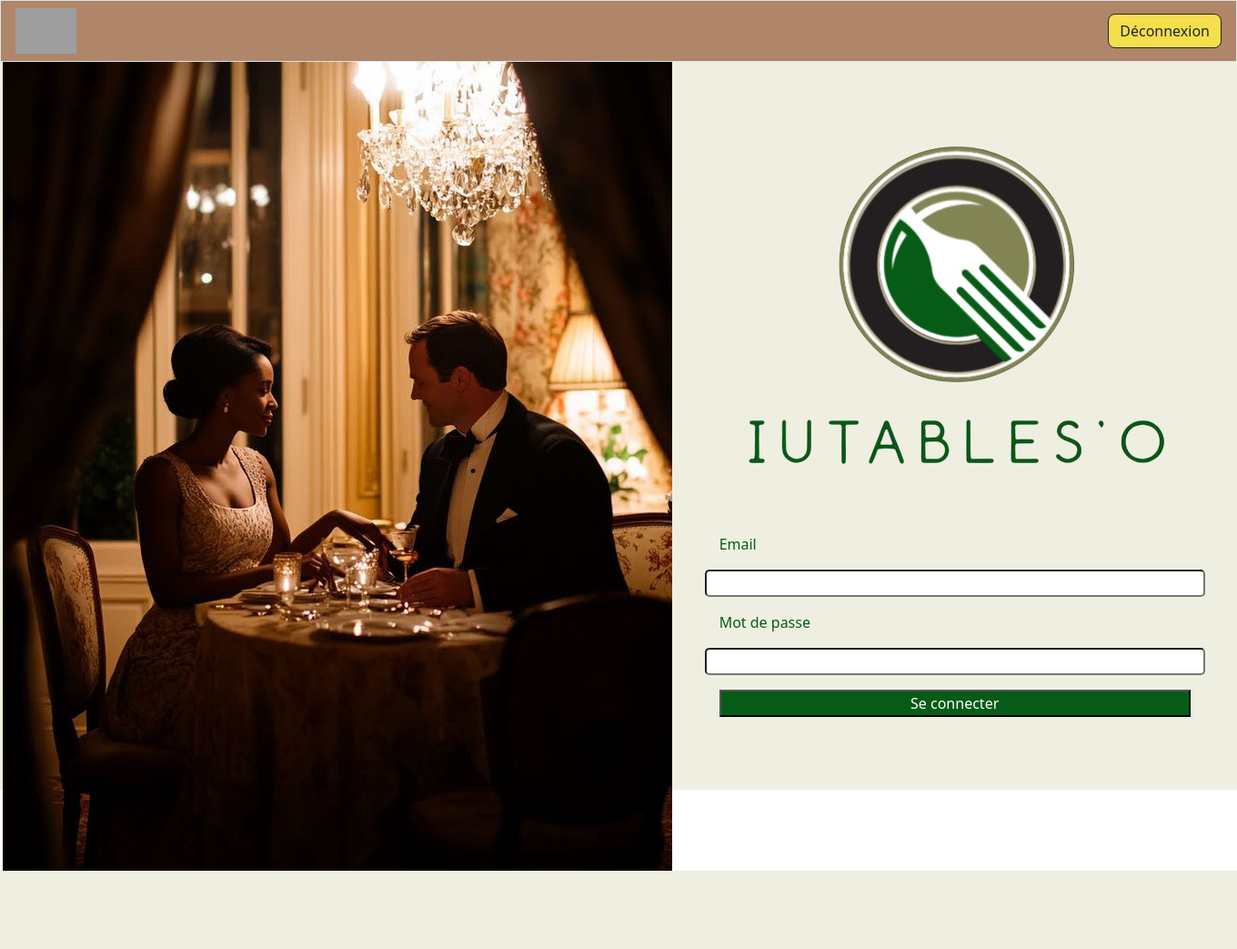
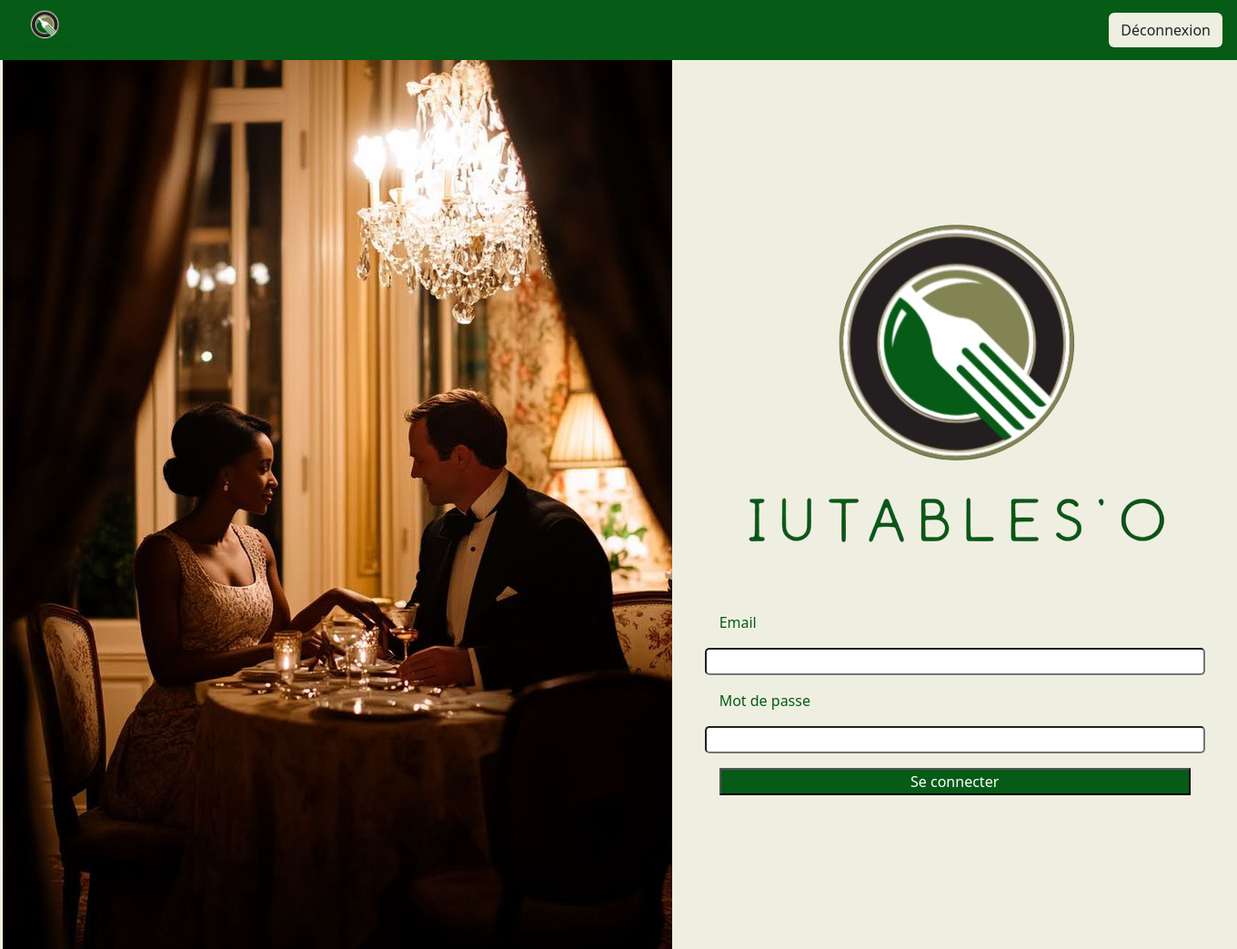
Before and after one commit to varuniv/Web_restaurant, a PHP site: page / in a window 1360 px wide. Shown: the whole page at 91% size. Before the commit the page ends 957 px from the top, so only its background shows below. Run offline with PHP 8.4, Linux system fonts and the light colour scheme; grey boxes are pictures that could not be loaded.

Commit message:
Ajout du header

```diff
--- a/styles/login.css
+++ b/styles/login.css
@@ -8,7 +8,6 @@
     background-color: #EFEFE1;
     align-items: center;
     justify-content: space-evenly;
-    height:100%;
 }
 
 .aside{
--- a/web/header.php
+++ b/web/header.php
@@ -17,13 +17,13 @@
     ?>
 </head>
 <body style="margin: 0;height:100%">
-    <header>
-        <nav class = "navbar border d-flex justify-content-between " style= "background-color:#AF8669">
+    <header style="position: sticky;top: 0;">
+        <nav class = "navbar d-flex justify-content-between " style= "background-color:#065b16">
             <div class="mx-3">
-                <a href="accueil.php"><img src="/img/loginTitle.png" alt="Accueil" style="max-height:50px"></a>
+                <a href="accueil.php"><img src="../img/logo_site.png" alt="Accueil" style="max-height:50px"></a>
             </div>
             <div class="mx-3">
-                <a class = "btn rounded-3 border-1 border-dark " style= "background-color:#F5DF4D" href="login.php">Déconnexion</a>
+                <a class ="btn"style="background-color:#EFEFE1" href="login.php">Déconnexion</a>
             </div>
         </nav>
     </header>
--- a/web/index.php
+++ b/web/index.php
@@ -1,12 +1,12 @@
 <?php
-$cssFile = "styles/login.css";
+$cssFile = "../styles/login.css";
 include 'header.php';
 ?>
 
     <div class="login_div">
-        <img src="img/image_accueil.png" alt="Image de la page de connexion">
+        <img src="../img/image_accueil.png" alt="Image de la page de connexion">
         <div class="aside">
-            <img src="img/logo_site.png" alt="IUT">
+            <img src="../img/logo_site.png" alt="IUT">
             <form action="login.php" method="POST">
                 <label class="loginLab">Email</label>
                 <input class="loginInputs" type="text" name="email" required>
```
